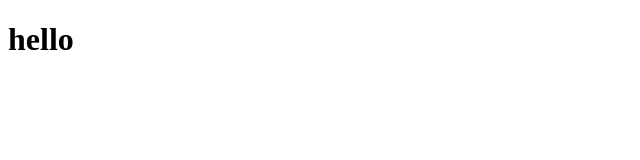
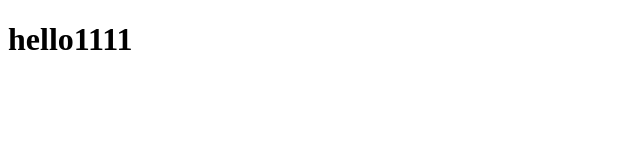
Before and after one commit to stigmat19/SC1-90-21, a plain HTML site: page lesson1/index.html in a window 1280 px wide. Shown: the whole page, without its empty margins (0-640 px from the left). Drawn offline with Linux system fonts and the light colour scheme.

Commit message:
second commit

```diff
--- a/lesson1/index.html
+++ b/lesson1/index.html
@@ -8,7 +8,7 @@
 </head>
 <body>
 
-    <h1>hello</h1>
+    <h1>hello1111</h1>
 
 </body>
 </html>
```
